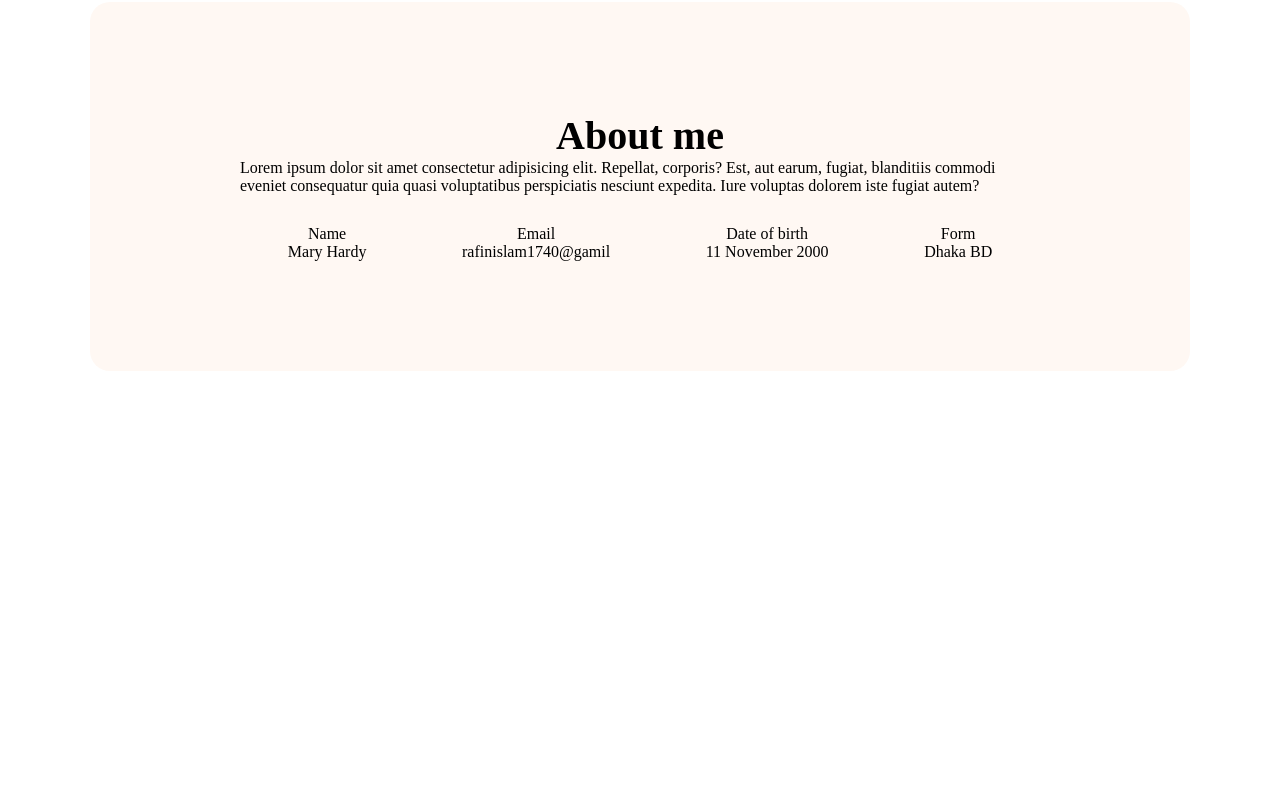
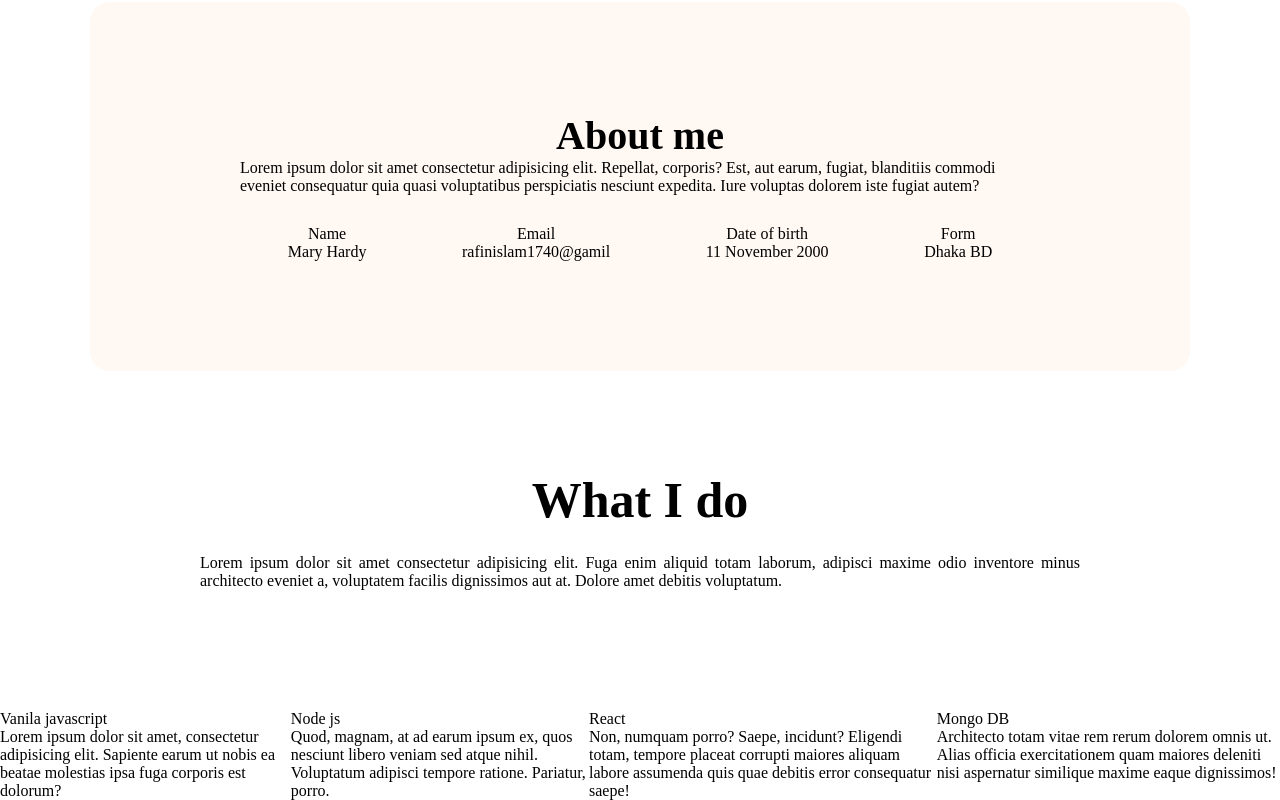
Before and after one commit to rafinislam1/portfolio-repo, a plain HTML site: page index.html in a window 1280 px wide. Shown: the part 923-1723 px from the top of the page. Before the commit the page ends 1294 px from the top, so only its background shows below. Drawn offline with Linux system fonts and the light colour scheme.

Commit message:
elso commit

```diff
--- a/index.html
+++ b/index.html
@@ -59,8 +59,32 @@
         </section>
 
 
+        <section class="what-i-do-section">
+            <div class="what-i-do">
+           <h3 class="what-i-do-title">What I do</h3>
+           <p class="what-i-do-description">Lorem ipsum dolor sit amet consectetur adipisicing elit. Fuga enim aliquid totam laborum, adipisci maxime odio inventore minus architecto eveniet a, voluptatem facilis dignissimos aut at. Dolore amet debitis voluptatum.</p>
+        </div>
+        </section>
+
         <section>
-
+            <div class="skill-container">
+                <div class="skills-info">
+                    <p class="skill-title">Vanila javascript</p>
+                    <p class="skill-description">Lorem ipsum dolor sit amet, consectetur adipisicing elit. Sapiente earum ut nobis ea beatae molestias ipsa fuga corporis est dolorum?</p>
+                </div>
+                <div class="skills-info">
+                    <p class="skill-title">Node js</p>
+                    <p class="skill-description">Quod, magnam, at ad earum ipsum ex, quos nesciunt libero veniam sed atque nihil. Voluptatum adipisci tempore ratione. Pariatur, porro.</p>
+                </div>
+                <div class="skills-info">
+                    <p class="skill-title">React</p>
+                    <p class="skill-description">Non, numquam porro? Saepe, incidunt? Eligendi totam, tempore placeat corrupti maiores aliquam labore assumenda quis quae debitis error consequatur saepe!</p>
+                </div>
+                <div class="skills-info">
+                    <p class="skill-title">Mongo DB</p>
+                    <p class="skill-description">Architecto totam vitae rem rerum dolorem omnis ut. Alias officia exercitationem quam maiores deleniti nisi aspernatur similique maxime eaque dignissimos!</p>
+                </div>
+            </div>
         </section>
 
     </main>
--- a/style/portfolio.css
+++ b/style/portfolio.css
@@ -96,3 +96,24 @@ main{
     margin-top: 30px;
 
 }
+.what-i-do-section{
+    margin-top: 100px;
+}
+.what-i-do{
+
+   margin: 0 200px;
+   align-items: center;
+}
+.what-i-do-title{
+    margin-bottom: 25px;
+    text-align: center;
+    font-size: 50px;
+}
+.what-i-do-description{
+   text-align: justify;
+}
+
+.skill-container{
+    margin-top: 120px;
+    display: flex;
+}
```
